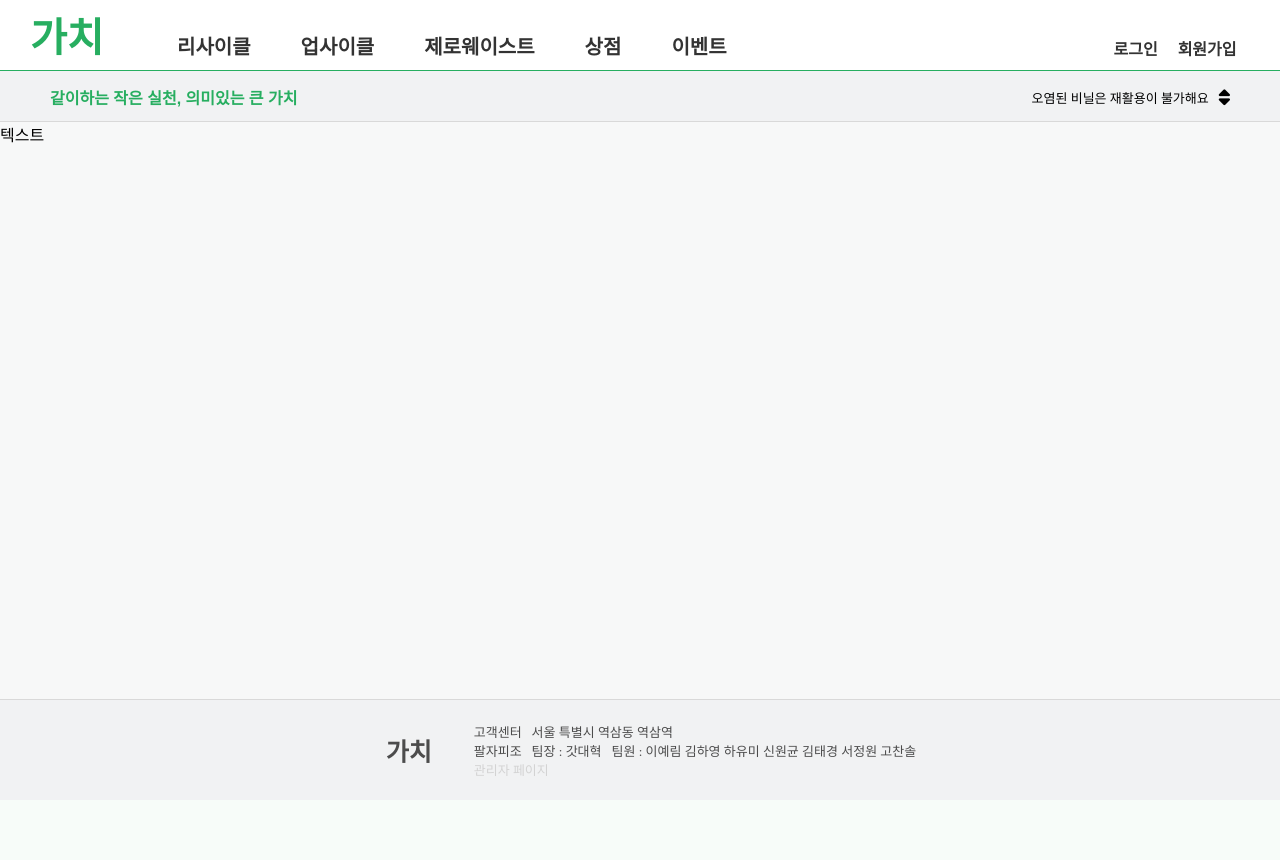
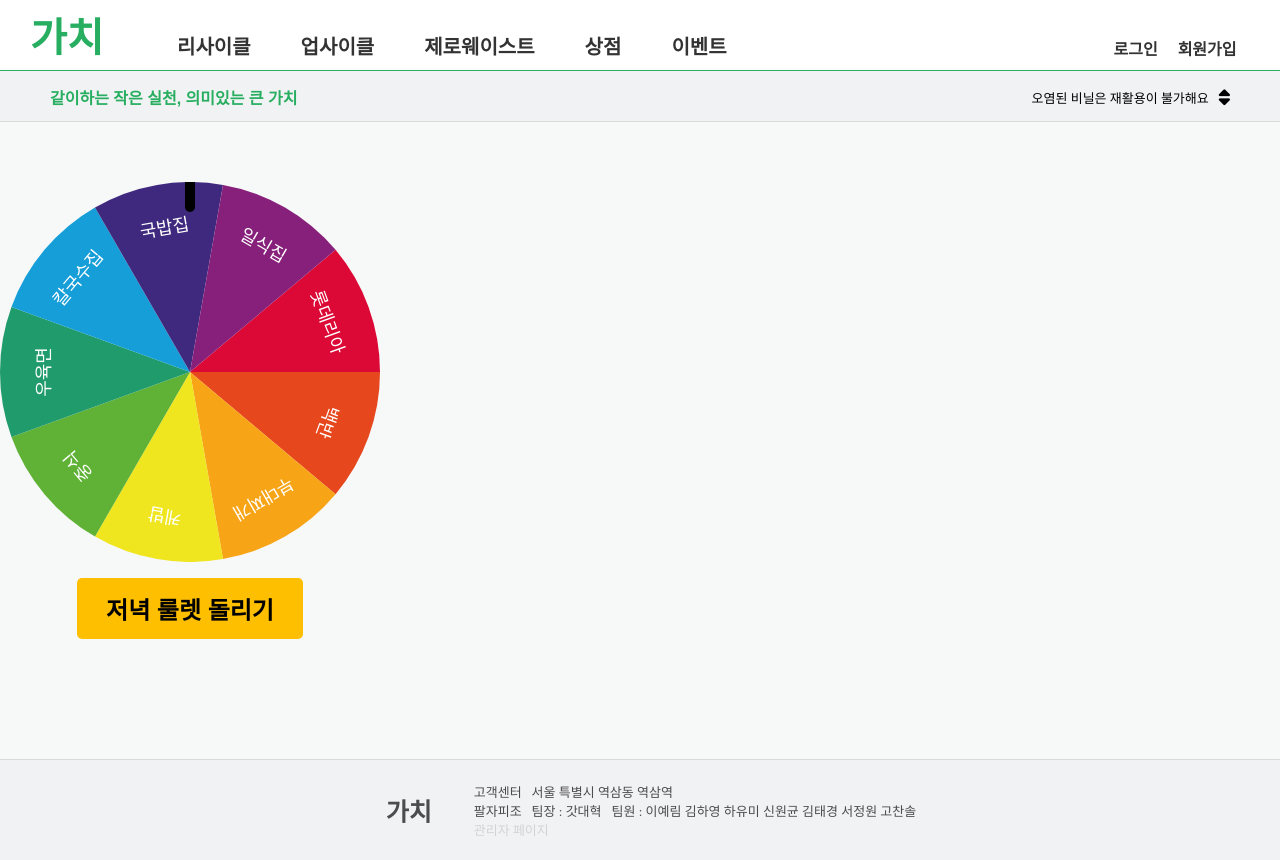
Before and after one commit to LiveEasyStreet/FinalProject, a Spring app: page /ecovalue/ecovalue-home in a window 1280 px wide. Before the commit the page ends 776 px from the top, so only its background shows below. Run offline with Thymeleaf, Linux system fonts and the light colour scheme; the template is opened without the code that fills it, so the values that code supplies are empty; some libraries are stand-ins or nearby versions; some web fonts are replaced.

Commit message:
:pencil2: 저녁 룰렛 추가
알아서 룰렛 써라..

```diff
--- /dev/null
+++ b/src/main/resources/static/assets/css/ecovalue-home.css
@@ -0,0 +1,43 @@
+canvas {
+    transition: 2s;
+}
+
+.roulette-button {
+    background: #febf00;
+    margin-top: 1rem;
+    padding: .8rem 1.8rem;
+    border: none;
+    font-size: 1.5rem;
+    font-weight: bold;
+    border-radius: 5px;
+    transition: .2s;
+    cursor: pointer;
+}
+
+.roulette-button:active {
+    background: #444;
+    color: #f9f9f9;
+}
+
+.roulette {
+    margin-top: 60px;
+    width: 380px;
+    overflow: hidden;
+    display: flex;
+    align-items: center;
+    flex-direction: column;
+    position: relative;
+}
+
+.roulette::before {
+    content: "";
+    position: absolute;
+    width: 10px;
+    height: 50px;
+    border-radius: 5px;
+    background: #000;
+    top: -20px;
+    left: 50%;
+    transform: translateX(-50%);
+    z-index: 22;
+}
--- /dev/null
+++ b/src/main/resources/static/assets/js/ecovalue-home.js
@@ -0,0 +1,66 @@
+const canvas = document.getElementById("my-roulette");
+const ctx = canvas.getContext("2d");
+
+
+const product = [
+    "백반", '부대찌개', "케밥", "중식", "우육면", "칼국수집", '국밥집', "일식집", "롯데리아",
+];
+
+const colors = ["#dc0936", "#e6471d", "#f7a416", "#efe61f", "#60b236", "#209b6c", "#169ed8", "#3f297e", "#87207b", "#be107f", "#e7167b"];
+
+const newMake = () => {
+    const [cw, ch] = [canvas.width / 2, canvas.height / 2];
+    const arc = Math.PI / (product.length / 2);
+
+    for (let i = 0; i < product.length; i++) {
+        ctx.beginPath();
+        ctx.fillStyle = colors[i % (colors.length -1)];
+        ctx.moveTo(cw, ch);
+        ctx.arc(cw, ch, cw, arc * (i - 1), arc * i);
+        ctx.fill();
+        ctx.closePath();
+    }
+
+    ctx.fillStyle = "#fff";
+    ctx.font = "18px serif";
+    ctx.textAlign = "center";
+
+    for (let i = 0; i < product.length; i++) {
+        const angle = (arc * i) + (arc / 2);
+
+        ctx.save()  ;
+
+        ctx.translate(
+            cw + Math.cos(angle) * (cw - 50),
+            ch + Math.sin(angle) * (ch - 50),
+        );
+
+        ctx.rotate(angle + Math.PI / 2);
+
+        product[i].split(" ").forEach((text, j) => {
+            ctx.fillText(text, 0, 30 * j);
+        });
+
+        ctx.restore();
+    }
+}
+
+const rotateRoulette = () => {
+    canvas.style.transform = `initial`;
+    canvas.style.transition = `initial`;
+
+    setTimeout(() => {
+
+        const ran = Math.floor(Math.random() * product.length);
+
+        const arc = 360 / product.length;
+        const rotate = (ran * arc) + 3600 + (arc * 3) - (arc/4);
+
+        canvas.style.transform = `rotate(-${rotate}deg)`;
+        canvas.style.transition = `2s`;
+
+        setTimeout(() => alert(`오늘의 저녁은?! ${product[ran]} 어떠신가요?`), 2000);
+    }, 1);
+};
+
+newMake();
--- a/src/main/resources/templates/ecovalue/ecovalue-home.html
+++ b/src/main/resources/templates/ecovalue/ecovalue-home.html
@@ -4,16 +4,17 @@
 <head>
     <meta charset="UTF-8">
     <title>파이널 프로젝트 가치</title>
-    <link rel="stylesheet" href="#">
-    <script></script>
+    <link rel="stylesheet" href="/assets/css/ecovalue-home.css" th:href="@{assets/css/ecovalue-home.css}">
+    <script defer src="/assets/js/ecovalue-home.js" th:src="@{assets/js/ecovalue-home.js}"></script>
 </head>
 
 <body>
 
 <section>
-  <div>
-      텍스트
-  </div>
+    <div class="roulette">
+        <canvas id="my-roulette" width="380" height='380'></canvas>
+        <button class="roulette-button" onclick="rotateRoulette()">저녁 룰렛 돌리기</button>
+    </div>
 </section>
 
 </body>
```
